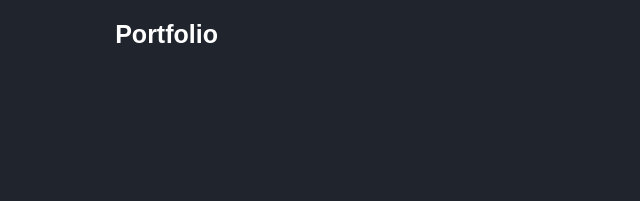
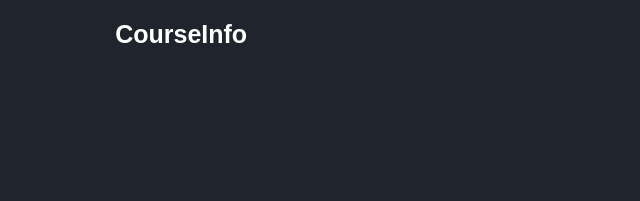
Before and after one commit to johnjefrrusy/Research-3.com, a plain HTML site: page index.html in a window 1280 px wide. Shown: the top 201 px of the page, 0-640 px from the left. Drawn offline with nearby package versions, Linux system fonts and the light colour scheme; a script that the page names is missing.

Commit message:
Update index.html
Signed-off-by: johnjefrrusy <133360384+johnjefrrusy@users.noreply.github.com>

```diff
--- a/index.html
+++ b/index.html
@@ -18,7 +18,7 @@
 
     <!-- header design-->
     <header class="header">
-        <a href="#" class="logo">Portfolio</a>
+        <a href="#" class="logo">CourseInfo</a>
 
         <i class='bx bx-menu' id="menu-icon"></i>
 
```
